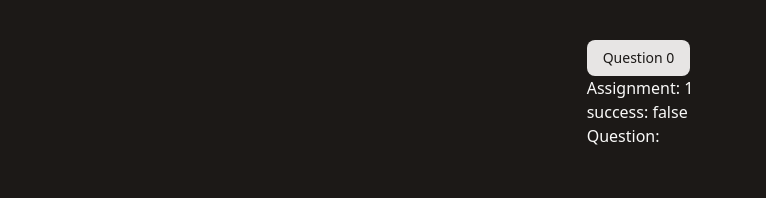
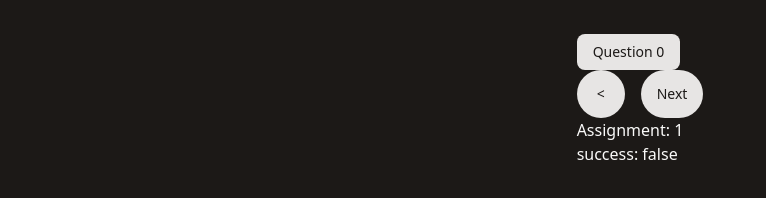
Before and after one commit to StubblyCamera52/math-learning-game, a Next.js app: page /assignment/1 in a window 1280 px wide. Shown: the part 468-666 px from the top of the page, without its empty margins (0-766 px from the left). Built offline with nearby package versions, Linux system fonts and the light colour scheme.

Commit message:
guys i installed prettier

```diff
--- a/src/app/assignment/[id]/client.tsx
+++ b/src/app/assignment/[id]/client.tsx
@@ -4,7 +4,7 @@ import useGameState from "@/hooks/useGameState";
 import { useEffect, useState } from "react";
 
 export default function ClientAssignmentPage({ id }: { id: number }) {
-    const { assignmentId, currentQuestion, changeQuestion, completeAssignment, currentAssignment, loadAssignment } = useGameState();
+    const { assignmentId, currentQuestion, changeQuestion, completeAssignment, currentAssignment, loadAssignment, questionIndex } = useGameState();
     const [loadedAssignment, setLoadedAssignment] = useState<boolean | null>(null);
 
     useEffect(() => {
@@ -12,20 +12,18 @@ export default function ClientAssignmentPage({ id }: { id: number }) {
             const result = await loadAssignment(id);
             setLoadedAssignment(result);
         };
-        load()
+        load();
     }, []);
 
     return (
         <div>
             <Button onClick={() => changeQuestion(1)}>Question 0</Button>
+            <div className="flex flex-row justify-between gap-4">
+                <Button className="rounded-full size-12" onClick={() => changeQuestion(questionIndex - 1)}>{"<"}</Button>
+                <Button className="rounded-full h-12 grow" onClick={() => changeQuestion(questionIndex+1)}>Next</Button>
+            </div>
             <h1>Assignment: {assignmentId}</h1>
             <p>success: {loadedAssignment?.toString()}</p>
-            <p>Question: {currentQuestion?.text}</p>
-            <div className="flex flex-col justify-center gap-3 mt-3">
-            {currentQuestion?.choices.map((label, index) => (
-                <Button key={index} className="bg-primary">{label}</Button>
-                ))}
-            </div>
         </div>
     );
 }
--- a/src/app/assignment/[id]/page.tsx
+++ b/src/app/assignment/[id]/page.tsx
@@ -1,14 +1,18 @@
-import { Button } from "@/components/ui/button"
+import { Button } from "@/components/ui/button";
 import ClientAssignmentPage from "./client";
 //import React, {useState, useEffect} from "react"
 
-export default async function AssignmentPage({ params }: { params: Promise<{ id: string }> }) {
-    const urlParams = await params
-    const id = parseInt(urlParams.id)
+export default async function AssignmentPage({
+  params,
+}: {
+  params: Promise<{ id: string }>;
+}) {
+  const urlParams = await params;
+  const id = parseInt(urlParams.id);
 
-    return (
-        <div className="flex flex-col gap-8 items-center justify-center bg-background h-full">
-            <ClientAssignmentPage id={id}></ClientAssignmentPage>
-        </div>
-    );
+  return (
+    <div className="flex flex-col gap-8 items-center justify-center bg-background h-full">
+      <ClientAssignmentPage id={id}></ClientAssignmentPage>
+    </div>
+  );
 }
--- /dev/null
+++ b/src/components/game/questionDisplay.tsx
@@ -0,0 +1,24 @@
+"use client";
+
+import useGameState from "@/hooks/useGameState";
+import { Button } from "../ui/button";
+import { useState, useEffect } from "react";
+
+export function QuestionDisplay({
+  onSubmitAnswer,
+}: {
+  onSubmitAnswer: (answer: string) => void;
+}) {
+  return (
+    <div>
+      <p>Question: {currentQuestion?.text}</p>
+      <div className="flex flex-col justify-center gap-3 mt-3">
+        {currentQuestion?.choices.map((label, index) => (
+          <Button key={index} className="bg-primary">
+            {label}
+          </Button>
+        ))}
+      </div>
+    </div>
+  );
+}
--- a/src/hooks/useGameState.ts
+++ b/src/hooks/useGameState.ts
@@ -38,7 +38,7 @@ const useGameState = () => {
     const changeQuestion = (questionIndex: number) => {
         if (!currentAssignment) return;
 
-        if (questionIndex < currentAssignment.questions.length) {
+        if (questionIndex < currentAssignment.questions.length && questionIndex>-1) {
             setQuestionIndex(questionIndex);
             setCurrentQuestion(currentAssignment.questions[questionIndex]);
         }
@@ -48,7 +48,7 @@ const useGameState = () => {
         if (!currentAssignment) return;
     }
 
-    return {assignmentId, currentQuestion, changeQuestion, completeAssignment, loadAssignment, currentAssignment}
+    return {assignmentId, currentQuestion, changeQuestion, completeAssignment, loadAssignment, currentAssignment, questionIndex}
 }
 
 export default useGameState;
```
Also changed, not shown: src/data/mostOfTheTypes.ts (+5 -5 lines).
